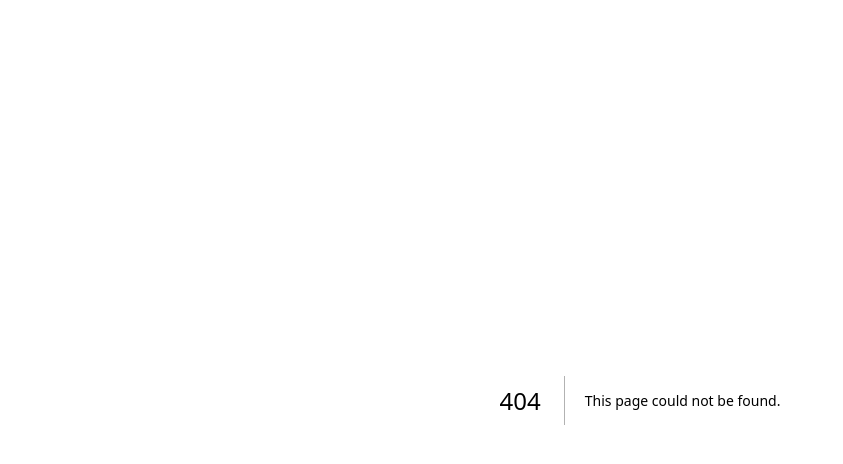
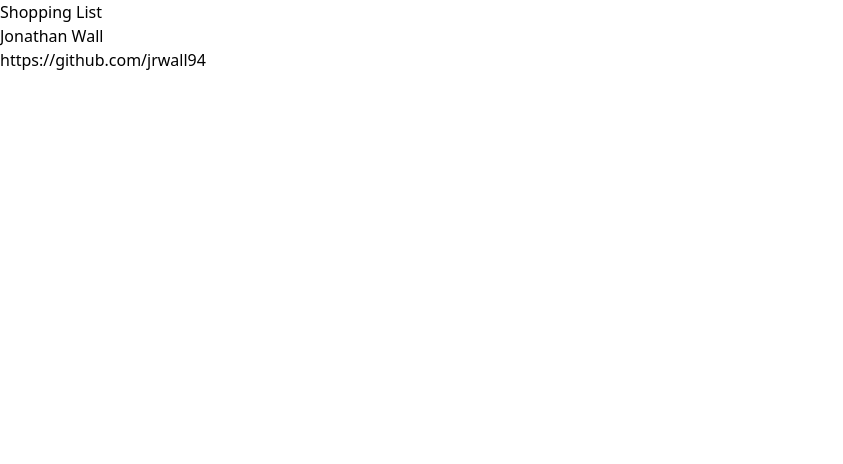
Before and after one commit to jrwall94/cprg306-assignments, a Next.js app: page /week-2 in a window 1280 px wide. Before the commit this address had no page. Shown: the top 464 px of the page, without its empty margins (0-843 px from the left). Built offline with nearby package versions, Linux system fonts and the light colour scheme.

Commit message:
Completed assignment
Minimum requirements

```diff
--- a/app/page.js
+++ b/app/page.js
@@ -1,5 +1,10 @@
+import Link from 'next/link';
+
 export default function Home() {
   return (
-    <h1>Home</h1>
+    <main>
+    <h1>CPRG 306: Web Development 2 - Assignments</h1>
+    <Link href="./week-2">Week 2 Assignment</Link>
+    </main>
   );
 }
--- /dev/null
+++ b/app/week-2/page.js
@@ -0,0 +1,11 @@
+import StudentInfo from "./student-info";
+import Link from "next/link";
+
+export default function Page() {
+  return (
+    <main>
+      <h1>Shopping List</h1>
+      <StudentInfo />
+    </main>
+  );
+}
--- /dev/null
+++ b/app/week-2/student-info.js
@@ -0,0 +1,10 @@
+import Link from 'next/link';
+
+export default function StudentInfo() {
+  return (
+    <main>
+      <p>Jonathan Wall</p>
+      <Link href="https://github.com/jrwall94">https://github.com/jrwall94</Link>
+    </main>
+  );
+}
--- a/app/week2/page.js
+++ /dev/null
@@ -1,5 +0,0 @@
-export default function Week2() {
-  return (
-    <h1>Week 2</h1>
-  );
-}
```
